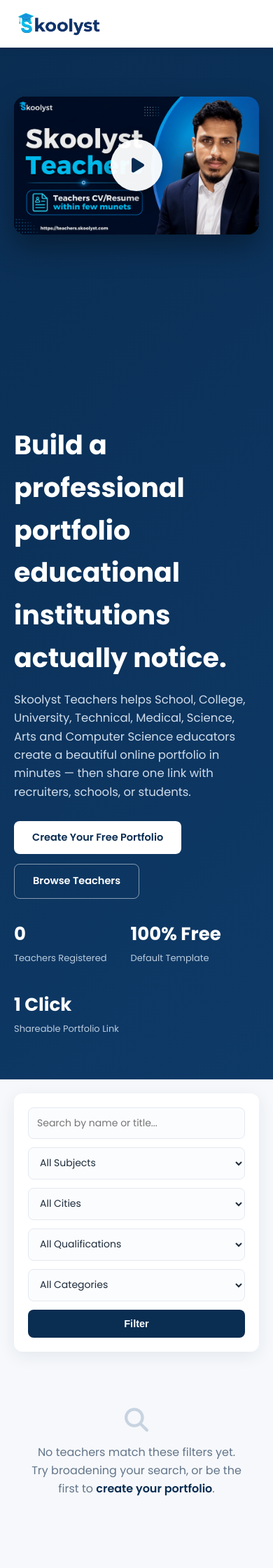
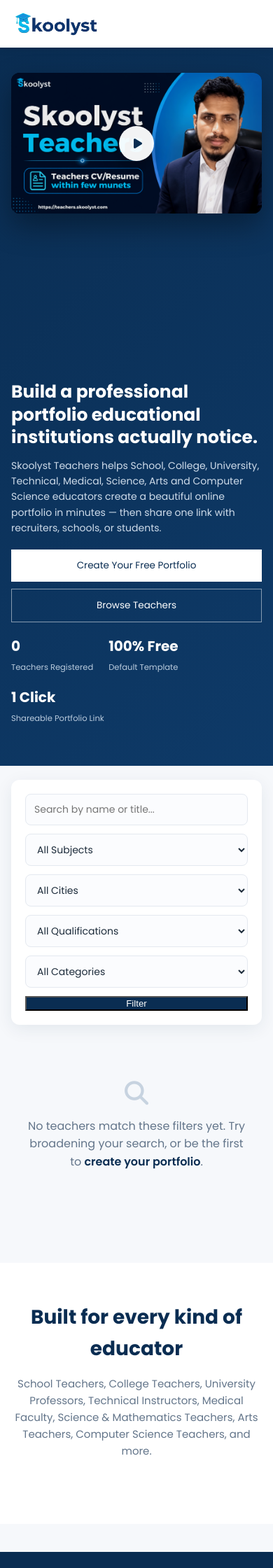
Before and after one commit to Abdul-khalid-2/skoolyst-teachers, a PHP site: page /projects/ in a window 390 px wide. Shown: the top 2240 px of the page at 70% size. Run offline with PHP 8.4, Linux system fonts and the light colour scheme; data comes from the database, SQL or seed files in the repository; some libraries are stand-ins or nearby versions.

Commit message:
Make hero + video thumbnail/modal fully responsive across breakpoints

```diff
--- a/assets/css/app.css
+++ b/assets/css/app.css
@@ -128,12 +128,41 @@ img { max-width: 100%; display: block; }
 .video-modal-close:hover { background: rgba(255,255,255,.3); }
 
 @media (max-width: 900px) {
-    .hero-grid { flex-direction: column; align-items: stretch; }
+    .hero { padding: 50px 0 40px; }
+    .hero-grid { flex-direction: column; align-items: stretch; gap: 28px; }
     .hero-media { order: -1; }
+    .hero h1 { font-size: 30px; }
+    .hero p { font-size: 15px; max-width: 100%; }
+    .hero-stats { gap: 24px; margin-top: 22px; }
     .video-modal-close { top: -40px; right: 4px; }
 }
 
-.btn { display: inline-block; padding: 12px 26px; border-radius: 8px; font-weight: 600; font-size: 14.5px; cursor: pointer; border: none; transition: .2s; }
+@media (max-width: 560px) {
+    .container { padding: 0 16px; }
+    .hero { padding: 36px 0 30px; }
+    .hero-grid { gap: 20px; }
+    .hero h1 { font-size: 25px; line-height: 1.3; margin-bottom: 12px; }
+    .hero p { font-size: 14px; margin-bottom: 20px; }
+    .hero-actions { gap: 10px; }
+    .hero-actions .btn { flex: 1 1 auto; text-align: center; padding: 12px 16px; font-size: 13.5px; }
+    .hero-stats { gap: 16px 22px; margin-top: 18px; }
+    .hero-stats div strong { font-size: 20px; }
+    .hero-stats div span { font-size: 11.5px; }
+
+    .video-thumb { border-radius: 12px; }
+    .video-thumb-play { width: 56px; height: 56px; font-size: 18px; }
+
+    .video-modal { padding: 0 14px; }
+    .video-modal-dialog { width: 100%; border-radius: 12px; }
+    .video-modal-close { top: -38px; right: 0; width: 30px; height: 30px; font-size: 14px; }
+}
+
+@media (max-width: 400px) {
+    .hero-actions { flex-direction: column; }
+    .hero-actions .btn { width: 100%; }
+    .video-thumb-play { width: 50px; height: 50px; font-size: 16px; }
+    .video-thumb-play::after { inset: -10px; }
+}
 .btn-primary { background: var(--primary); color: #fff; }
 .btn-primary:hover { background: var(--primary-light); }
 .btn-light { background: #fff; color: var(--primary); }
```
